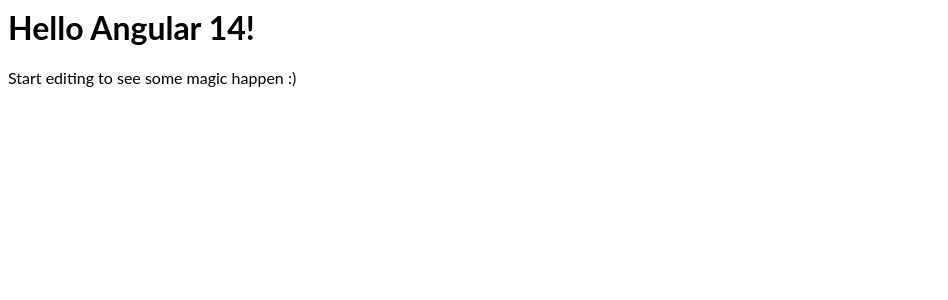
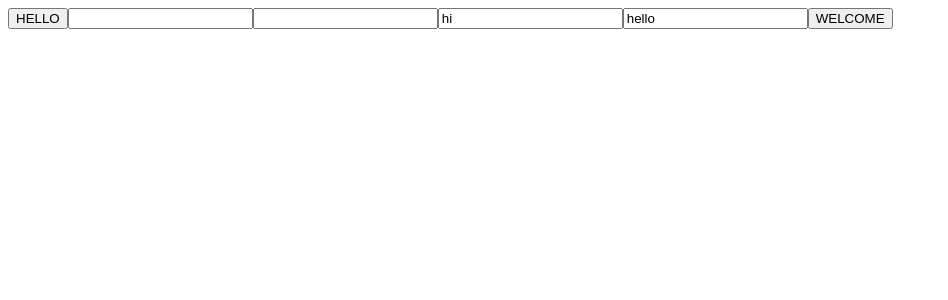
Before and after one commit to farinoor/faritha1, an Angular app: page / in a window 1280 px wide. Shown: the top 300 px of the page, without its empty margins (0-948 px from the left). Built offline with nearby package versions, Linux system fonts and the light colour scheme.

Commit message:
data binding

```diff
--- a/src/app/app.component.html
+++ b/src/app/app.component.html
@@ -1,4 +1 @@
-<hello name="{{ name }}"></hello>
-<p>
-  Start editing to see some magic happen :)
-</p>
+<app-dummy></app-dummy>
--- /dev/null
+++ b/src/app/dummy/dummy.component.html
@@ -0,0 +1,6 @@
+<button (click)="hello()">HELLO</button>
+<input type="text" />
+<input [type]="controlType" />
+<input type="text" value="hi" />
+<input [value]="hello1" />
+<button (click)="welcome()">WELCOME</button>
--- /dev/null
+++ b/src/app/dummy/dummy.component.ts
@@ -0,0 +1,25 @@
+import { Component, OnInit } from '@angular/core';
+
+@Component({
+  selector: 'app-dummy',
+  templateUrl: './dummy.component.html',
+  styleUrls: ['./dummy.component.css'],
+})
+export class DummyComponent implements OnInit {
+  constructor() {}
+
+  ngOnInit() {}
+  hello() {
+    // alert('hello');
+    this.controlType = this.controlType == 'text' ? 'password' : 'text';
+  }
+  controlType = 'text';
+  hello1 = 'hello';
+
+    welcome()
+    {
+      alert('welcome');
+
+
+    }
+   }
```
Also changed, not shown: src/app/app.module.ts (+5 -4 lines), src/app/dummy/dummy.component.css (added).
